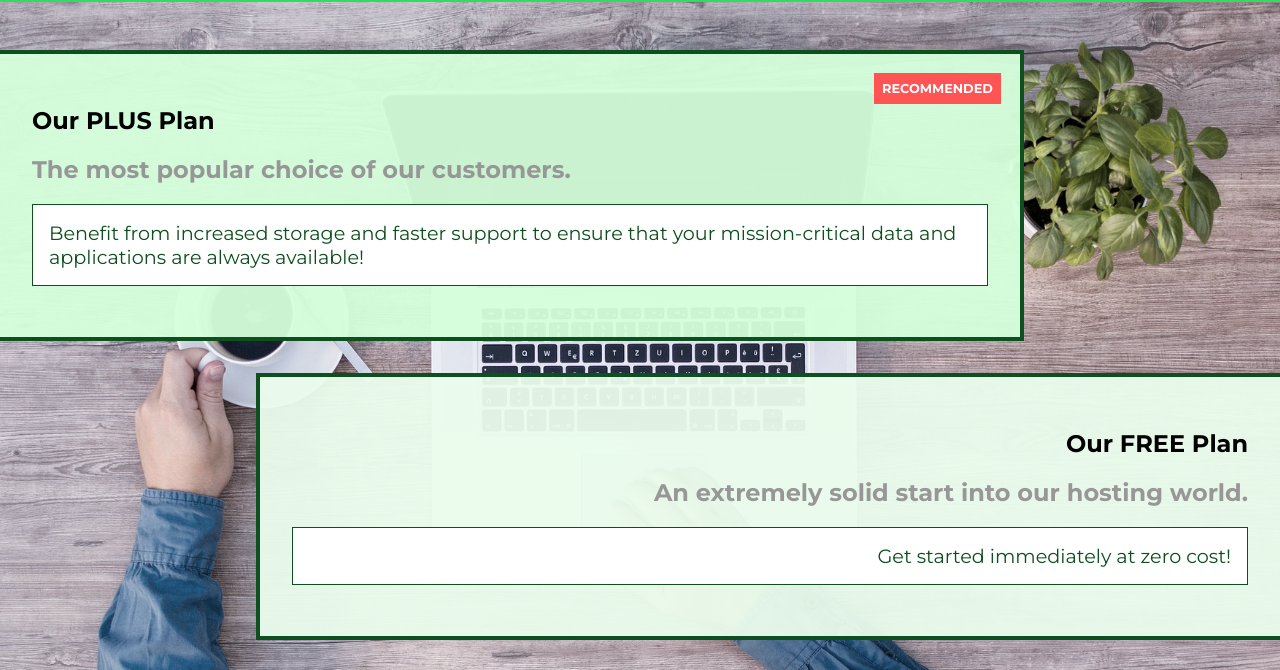
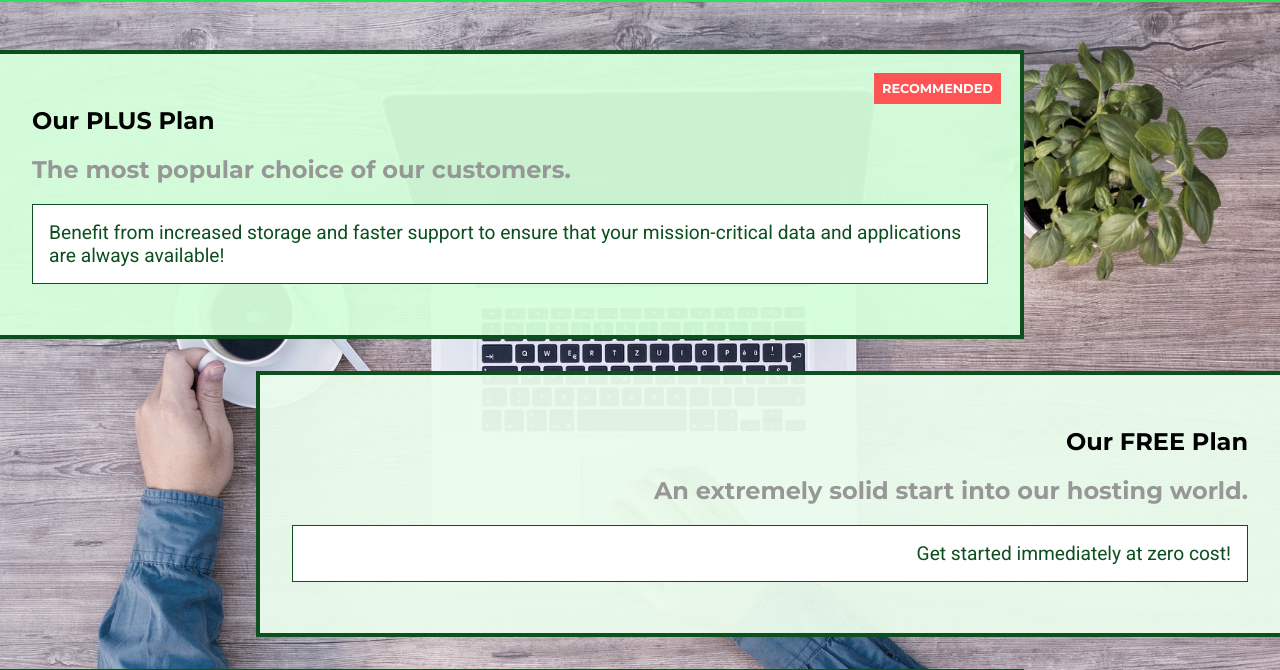
Before and after one commit to Pawper/Academind---CSS---The-Complete-Guide, a plain HTML site: page basics-01-understanding-the-course-project-starting-code/packages/index.html in a window 1280 px wide. Shown: the part 54-724 px from the top of the page. Drawn offline with Linux system fonts and the light colour scheme.

Commit message:
12.180 complete

```diff
--- a/basics-01-understanding-the-course-project-starting-code/packages/index.html
+++ b/basics-01-understanding-the-course-project-starting-code/packages/index.html
@@ -7,7 +7,6 @@
   <meta name="viewport" content="width=device-width, initial-scale=1.0">
   <title>uHost</title>
   <link rel="shortcut icon" href="../favicon.png">
-  <link href="https://fonts.googleapis.com/css?family=Montserrat:400,700&display=swap" rel="stylesheet">
   <link rel="stylesheet" href="../shared.css">
   <link rel="stylesheet" href="packages.css">
 </head>
--- a/basics-01-understanding-the-course-project-starting-code/packages/packages.css
+++ b/basics-01-understanding-the-course-project-starting-code/packages/packages.css
@@ -54,6 +54,7 @@ main {
   font-size: 1.2rem;
   color: #0e4f1f;
   background: white;
+  font-family: "Roboto", sans-serif;
 }
 
 .clearfix {
--- a/basics-01-understanding-the-course-project-starting-code/shared.css
+++ b/basics-01-understanding-the-course-project-starting-code/shared.css
@@ -1,3 +1,7 @@
+@import url('https://fonts.googleapis.com/css?family=Roboto&display=swap');
+@import url('https://fonts.googleapis.com/css?family=Anton&display=swap');
+@import url('https://fonts.googleapis.com/css?family=Montserrat:400,700&display=swap');
+
 * {
   box-sizing: border-box;
 }
```
Also changed, not shown: basics-01-understanding-the-course-project-starting-code/customers/index.html (+0 -1 lines), basics-01-understanding-the-course-project-starting-code/index.html (+0 -3 lines), basics-01-understanding-the-course-project-starting-code/start-hosting/index.html (+0 -1 lines).
